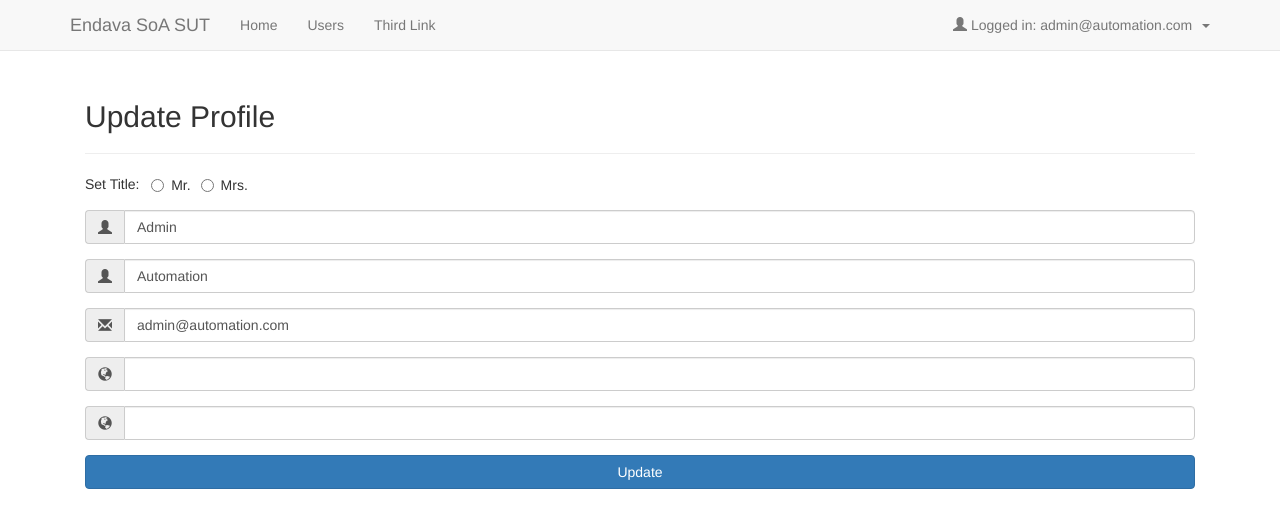
After one commit to laur1s/PHP-Registration-Form, a PHP site: page /user_profile.php in a window 1280 px wide. The commit adds this page. Shown: the top 528 px of the page. Run offline with PHP 8.4, Linux system fonts and the light colour scheme; a user stored in the database is signed in; data comes from the database, SQL or seed files in the repository; a stand-in replaces the project's code that opens the database connection.

Commit message:
Adding Update profile feature

```diff
--- a/html/index.php
+++ b/html/index.php
@@ -51,6 +51,8 @@ $userRow = mysqli_fetch_array($res, MYSQLI_ASSOC);
                     <ul class="dropdown-menu">
                         <li><a href="logout.php?logout"><span class="glyphicon glyphicon-log-out"></span>&nbsp;Logout</a>
                         </li>
+                        <li><a href="user_profile.php"><span class="glyphicon glyphicon-user"></span>&nbsp;Profile</a>
+                        </li>
                     </ul>
                 </li>
             </ul>
--- a/html/register.php
+++ b/html/register.php
@@ -5,6 +5,7 @@ session_start();
 if (isset($_SESSION['user']) != "") {
     header("Location: index.php");
 }
+
 include_once 'dbconnect.php';
 
 if (isset($_POST['signup'])) {
--- /dev/null
+++ b/html/user_profile.php
@@ -0,0 +1,207 @@
+<?php
+ob_start();
+session_start();
+require_once 'dbconnect.php';
+
+if (!isset($_SESSION['user'])) {
+    header("Location: login.php");
+    exit;
+}
+
+if (isset($_POST['Update'])) {
+
+    $user_id = trim($_POST['id']);
+    $title = trim($_POST['title']);
+    $first_name = trim($_POST['first_name']);
+    $sir_name = trim($_POST['sir_name']);
+    $email = trim($_POST['email']);
+    $country = trim($_POST['country']);
+    $city = trim($_POST['city']);
+
+    $fag = "I have run";
+    // check email exist or not
+    $stmt = $conn->prepare("SELECT email FROM users WHERE email=? AND id != ?");
+    $stmt->bind_param("si", $email, $user_id);
+    $stmt->execute();
+    $result = $stmt->get_result();
+    $stmt->close();
+
+    $fag = "I have run";
+
+    $count = $result->num_rows;
+
+    if ($count == 0) { // if email is not found update user
+
+        $fag = "I have run";
+        $update_stmt = $conn->prepare("UPDATE users SET title = ?, first_name = ?, sir_name = ?, email = ?, country = ?, city = ? WHERE id = ?");
+        $update_stmt->bind_param("ssssssi", $title, $first_name, $sir_name, $email, $country, $city, $user_id);
+
+        $result_statement = $update_stmt;
+        $res = $update_stmt->execute();//get result
+
+        $update_stmt->close();
+
+        $_SESSION['user'] = $user_id;
+        if (isset($_SESSION['user'])) {
+            print_r($_SESSION);
+            header("Location: user_profile.php?updated=true");
+            exit;
+        }
+         else {
+            $errTyp = "danger";
+            $errMSG = "Something went wrong, try again";
+        }
+
+    } else {
+        $errTyp = "warning";
+        $errMSG = "Email is already used";
+    }
+
+}
+else {
+    // select logged in users detail
+    $res = $conn->query("SELECT * FROM users WHERE id=" . $_SESSION['user']);
+    $userRow = mysqli_fetch_array($res, MYSQLI_ASSOC);
+}
+?>
+
+<!DOCTYPE html>
+<head>
+    <meta http-equiv="Content-Type" content="text/html; charset=utf-8"/>
+    <title>Profile</title>
+    <link rel="stylesheet" href="assets/css/bootstrap.min.css" type="text/css"/>
+    <link rel="stylesheet" href="assets/css/index.css" type="text/css"/>
+</head>
+
+<body>
+
+ <nav class="navbar navbar-default navbar-fixed-top">
+        <div class="container">
+            <div class="navbar-header">
+                <button type="button" class="navbar-toggle collapsed" data-toggle="collapse" data-target="#navbar"
+                        aria-expanded="false" aria-controls="navbar">
+                    <span class="sr-only">Toggle navigation</span>
+                    <span class="icon-bar"></span>
+                    <span class="icon-bar"></span>
+                    <span class="icon-bar"></span>
+                </button>
+                <a class="navbar-brand" href="#">Endava SoA SUT</a>
+            </div>
+            <div id="navbar" class="navbar-collapse collapse">
+                <ul class="nav navbar-nav">
+                    <li><a href="index.php">Home</a></li>
+                    <li><a href="users.php">Users</a></li>
+                    <li><a href="#">Third Link</a></li>
+                </ul>
+                <ul class="nav navbar-nav navbar-right">
+
+                    <li class="dropdown">
+                        <a href="#" class="dropdown-toggle" data-toggle="dropdown" role="button" aria-haspopup="true"
+                        aria-expanded="false">
+                            <span
+                                class="glyphicon glyphicon-user"></span>&nbsp;Logged
+                            in: <?php echo $userRow['email']; ?>
+                            &nbsp;<span class="caret"></span></a>
+                        <ul class="dropdown-menu">
+                            <li><a href="logout.php?logout"><span class="glyphicon glyphicon-log-out"></span>&nbsp;Logout</a>
+                            </li>
+                        </ul>
+                    </li>
+                </ul>
+            </div>
+        </div>
+    </nav>
+<p>&nbsp;</p>
+
+<div class="container">
+
+    <div id="update_user_form">
+        <form method="post" autocomplete="off">
+
+            <div class="col-md-12">
+
+                <div class="form-group">
+                <?php
+                    $header_title = (isset($_GET['updated']) && $_GET['updated'] == 'true') ? "Profile Updated" : "Update Profile"
+                ?>
+                    <h2 class=""><?php echo $header_title ?></h2>
+                </div>
+
+                <div class="form-group">
+                    <hr/>
+                </div>
+
+                <?php
+                    if (isset($errMSG)) {
+
+                        ?>
+                        <div class="form-group">
+                            <div class="alert alert-<?php echo ($errTyp == "success") ? "success" : $errTyp; ?>">
+                                <span class="glyphicon glyphicon-info-sign"></span> <?php echo $errMSG; ?>
+                            </div>
+                        </div>
+                        <?php
+                    }
+                ?>
+
+                <input type="hidden" name="id" value = "<?php echo $userRow['id'] ?>" />
+                <div class="form-group">
+                    <div class="input-group">
+                        <span>  Set Title: &nbsp; </span>
+                        <label class="radio-inline"><input type="radio" name="title" value="Mr."  <?php echo $userRow['title'] == 'Mr.' ? 'checked' : '' ?> >Mr.</label>
+                        <label class="radio-inline"><input type="radio" name="title" value="Mrs." <?php echo $userRow['title'] == 'Mrs.' ? 'checked' : '' ?> >Mrs.</label>
+                    </div>
+                </div>
+
+                <div class="form-group">
+                    <div class="input-group">
+                        <span class="input-group-addon"><span class="glyphicon glyphicon-user"></span></span>
+                        <input type="text" name="first_name" class="form-control" value="<?php echo $userRow['first_name'] ?>" required />
+                    </div>
+                </div>
+
+                <div class="form-group">
+                    <div class="input-group">
+                        <span class="input-group-addon"><span class="glyphicon glyphicon-user"></span></span>
+                        <input type="text" name="sir_name" class="form-control" value="<?php echo $userRow['sir_name'] ?>" required />
+                    </div>
+                </div>
+
+                <div class="form-group">
+                    <div class="input-group">
+                        <span class="input-group-addon"><span class="glyphicon glyphicon-envelope"></span></span>
+                        <input type="email" name="email" class="form-control" value="<?php echo $userRow['email'] ?>" required />
+                    </div>
+                </div>
+
+                <div class="form-group">
+                    <div class="input-group">
+                        <span class="input-group-addon"><span class="glyphicon glyphicon-globe"></span></span>
+                        <input type="text" name="country" class="form-control" value="<?php echo $userRow['country'] ?>" required />
+                    </div>
+                </div>
+
+                <div class="form-group">
+                    <div class="input-group">
+                        <span class="input-group-addon"><span class="glyphicon glyphicon-globe"></span></span>
+                        <input type="text" name="city" class="form-control" value="<?php echo $userRow['city'] ?>" required />
+                    </div>
+                </div>
+
+
+                <div class="form-group">
+                    <button type="submit" class="btn  btn-block btn-primary" name="Update" id="Update">Update</button>
+                </div>
+
+            </div>
+
+        </form>
+    </div>
+
+</div>
+<script type="text/javascript" src="https://ajax.googleapis.com/ajax/libs/jquery/2.2.4/jquery.min.js"></script>
+<script type="text/javascript" src="assets/js/bootstrap.min.js"></script>
+<script type="text/javascript" src="assets/js/tos.js"></script>
+
+</body>
+</html>
--- a/html/users.php
+++ b/html/users.php
@@ -72,6 +72,8 @@
                             &nbsp;<span class="caret"></span></a>
                         <ul class="dropdown-menu">
                             <li><a href="logout.php?logout"><span class="glyphicon glyphicon-log-out"></span>&nbsp;Logout</a>
+                            </li>
+                            <li><a href="user_profile.php"><span class="glyphicon glyphicon-user"></span>&nbsp;Profile</a>
                             </li>
                         </ul>
                     </li>
```
